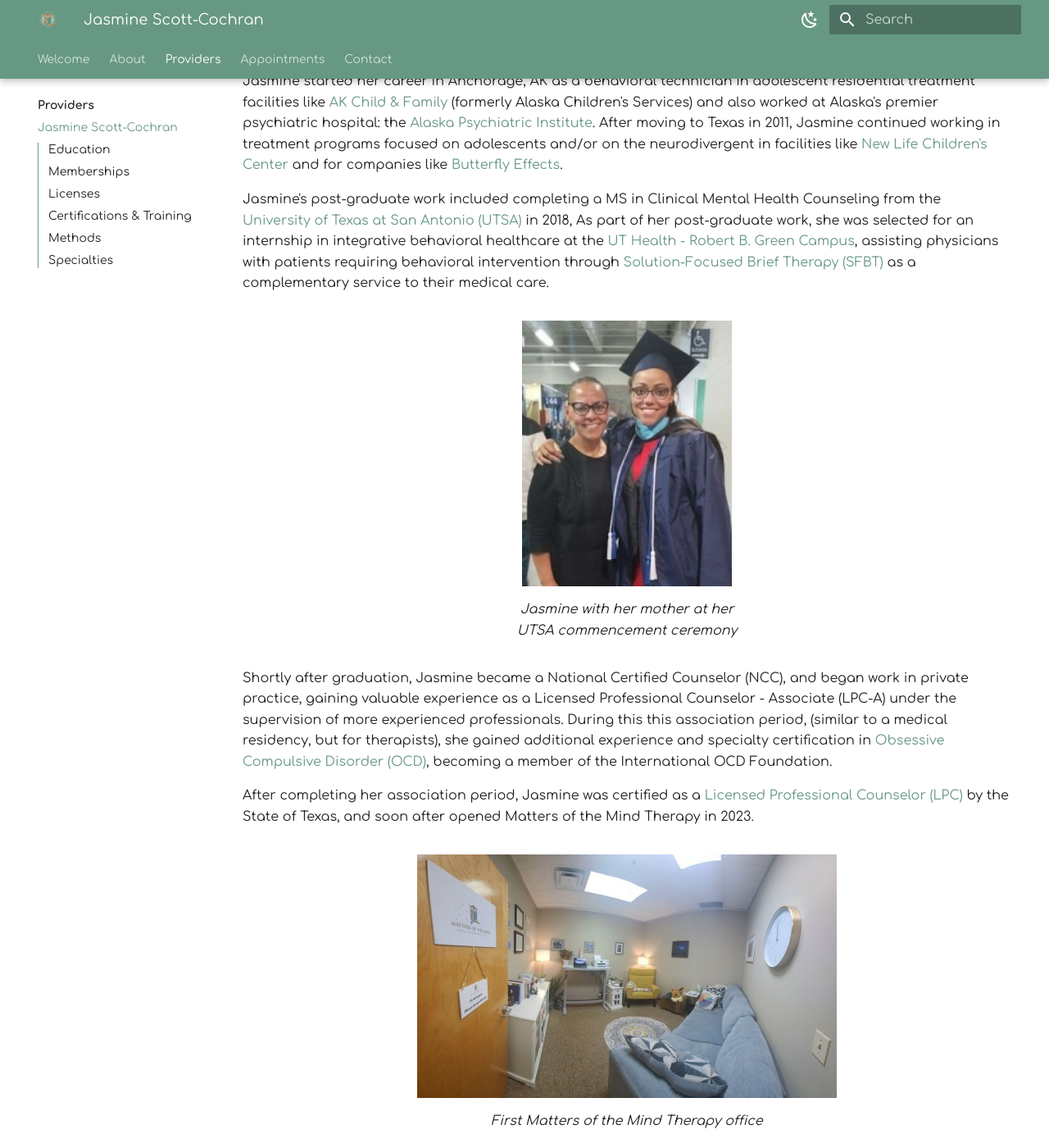
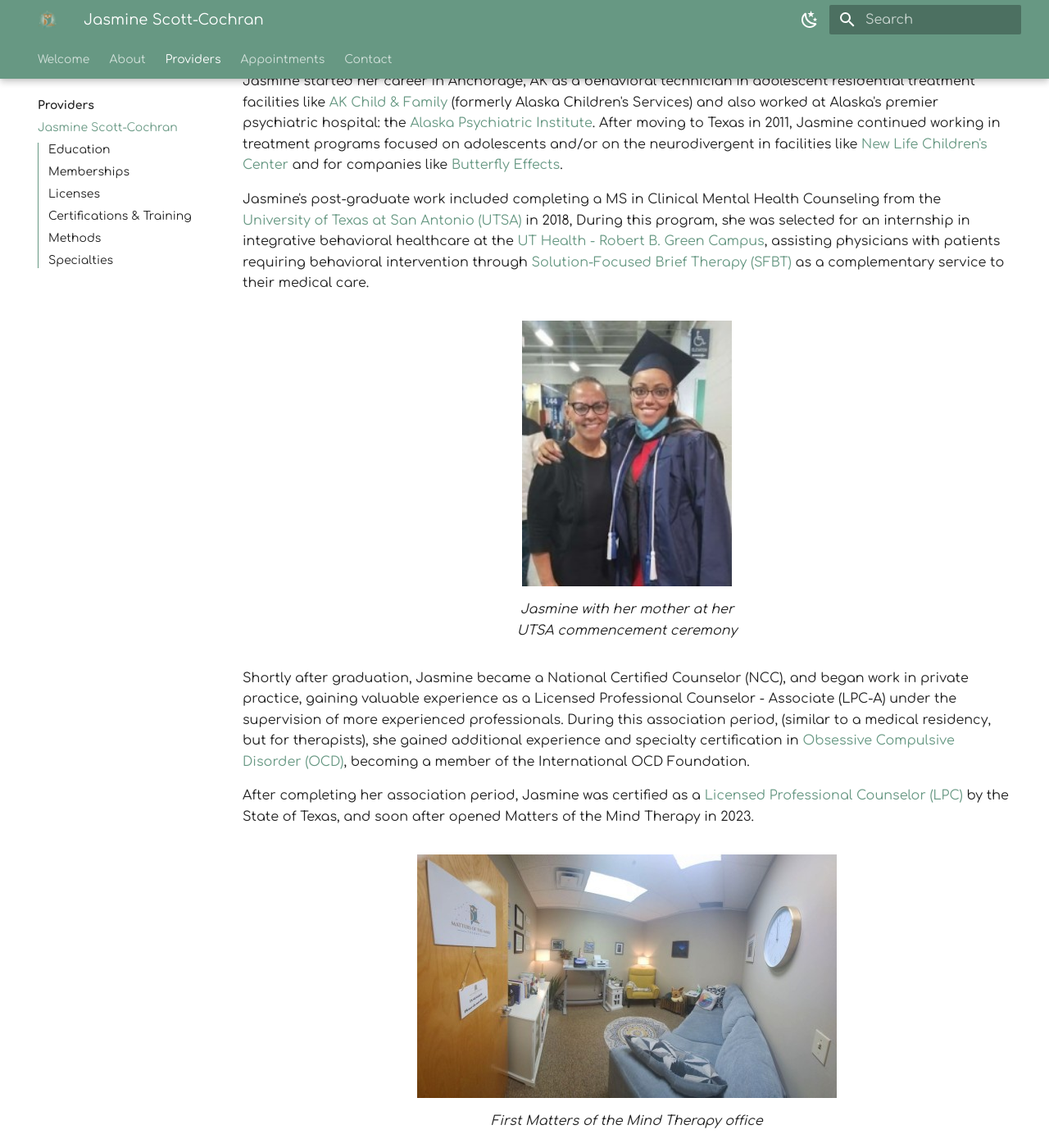
Before and after one commit to motm-therapy/website, an MkDocs documentation site: the page built from docs/providers/jasmine.md, in a window 1280 px wide and 1400 px high, scrolled down 754 px. Shown: the whole window at 82% size. Built offline with MkDocs 1.6.1 and Material for MkDocs 9.7.7, drawn with Linux system fonts in a browser that asks for light colours; plug-ins that fetch from the network failed and are left out.

Commit message:
fix: typos

```diff
--- a/docs/providers/jasmine.md
+++ b/docs/providers/jasmine.md
@@ -15,7 +15,7 @@ Jasmine has worked in the field of psychology for nearly 20 years.
 
 Jasmine started her career in Anchorage, AK as a behavioral technician in adolescent residential treatment facilities like [AK Child & Family](https://www.akchild.org/) (formerly Alaska Children's Services) and also worked at Alaska's premier psychiatric hospital: the [Alaska Psychiatric Institute](https://dfcs.alaska.gov/api/Pages/default.aspx). After moving to Texas in 2011, Jasmine continued working in treatment programs focused on adolescents and/or on the neurodivergent in facilities like [New Life Children's Center](https://upbring.org/new-life-childrens-center/) and for companies like [Butterfly Effects](https://butterflyeffects.com/).
 
-Jasmine's post-graduate work included completing a MS in Clinical Mental Health Counseling from the [University of Texas at San Antonio (UTSA)](https://www.utsa.edu/) in 2018, As part of her post-graduate work, she was selected for an internship in integrative behavioral healthcare at the [UT Health - Robert B. Green Campus](https://www.uthscsa.edu/patient-care/physicians/location/Robert-B-Green-Campus-Downtown), assisting physicians with patients requiring behavioral intervention through [Solution-Focused Brief Therapy (SFBT)](https://www.psychologytoday.com/us/therapy-types/solution-focused-brief-therapy) as a complementary service to their medical care.
+Jasmine's post-graduate work included completing a MS in Clinical Mental Health Counseling from the [University of Texas at San Antonio (UTSA)](https://www.utsa.edu/) in 2018, During this program, she was selected for an internship in integrative behavioral healthcare at the [UT Health - Robert B. Green Campus](https://www.uthscsa.edu/patient-care/physicians/location/Robert-B-Green-Campus-Downtown), assisting physicians with patients requiring behavioral intervention through [Solution-Focused Brief Therapy (SFBT)](https://www.psychologytoday.com/us/therapy-types/solution-focused-brief-therapy) as a complementary service to their medical care.
 
 <figure markdown>
 ![Jasmine with her mother at UTSA commencement ceremony](assets/jasmine-graduation.jpg){ height="323" width="256" style="display:block;margin-left:auto;margin-right:auto;" }
```
Also changed, not shown: other parts of docs/providers/jasmine.md (+1 -1 lines).
